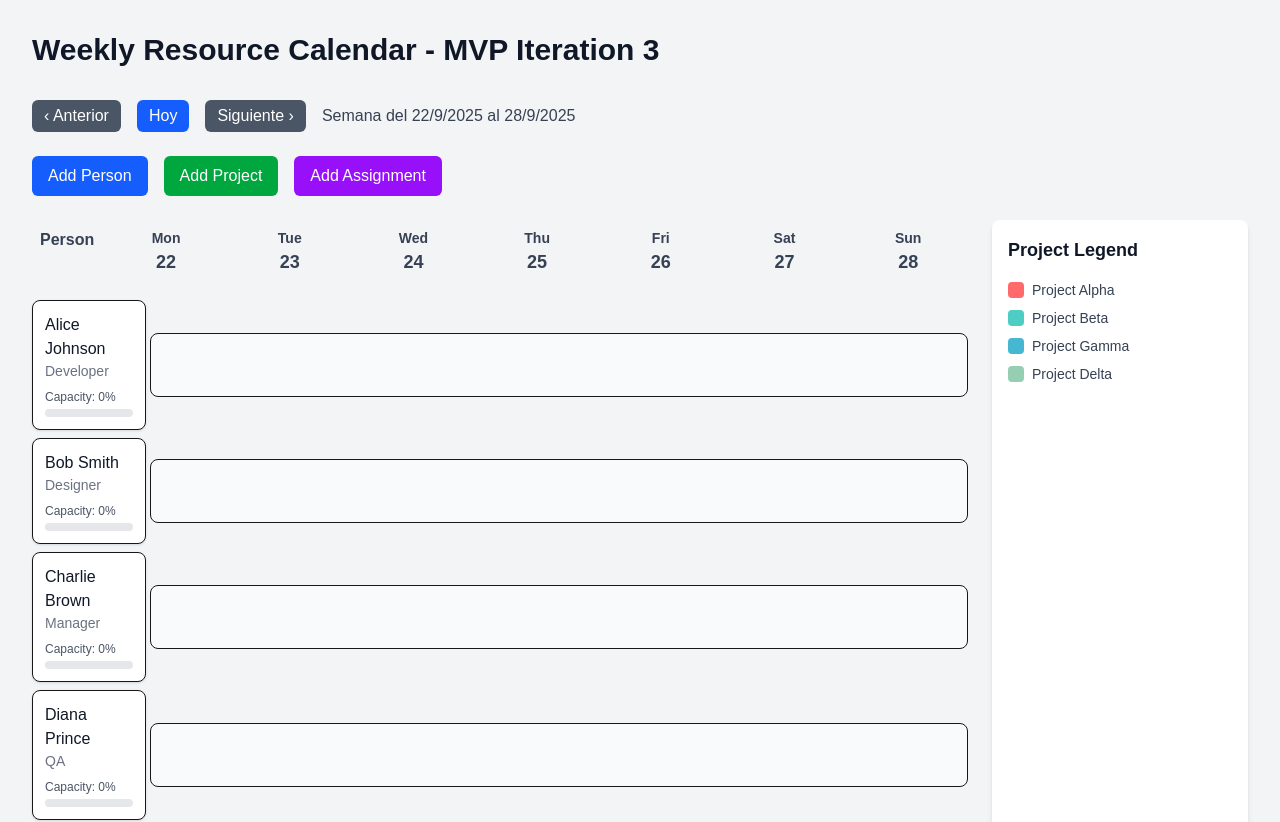
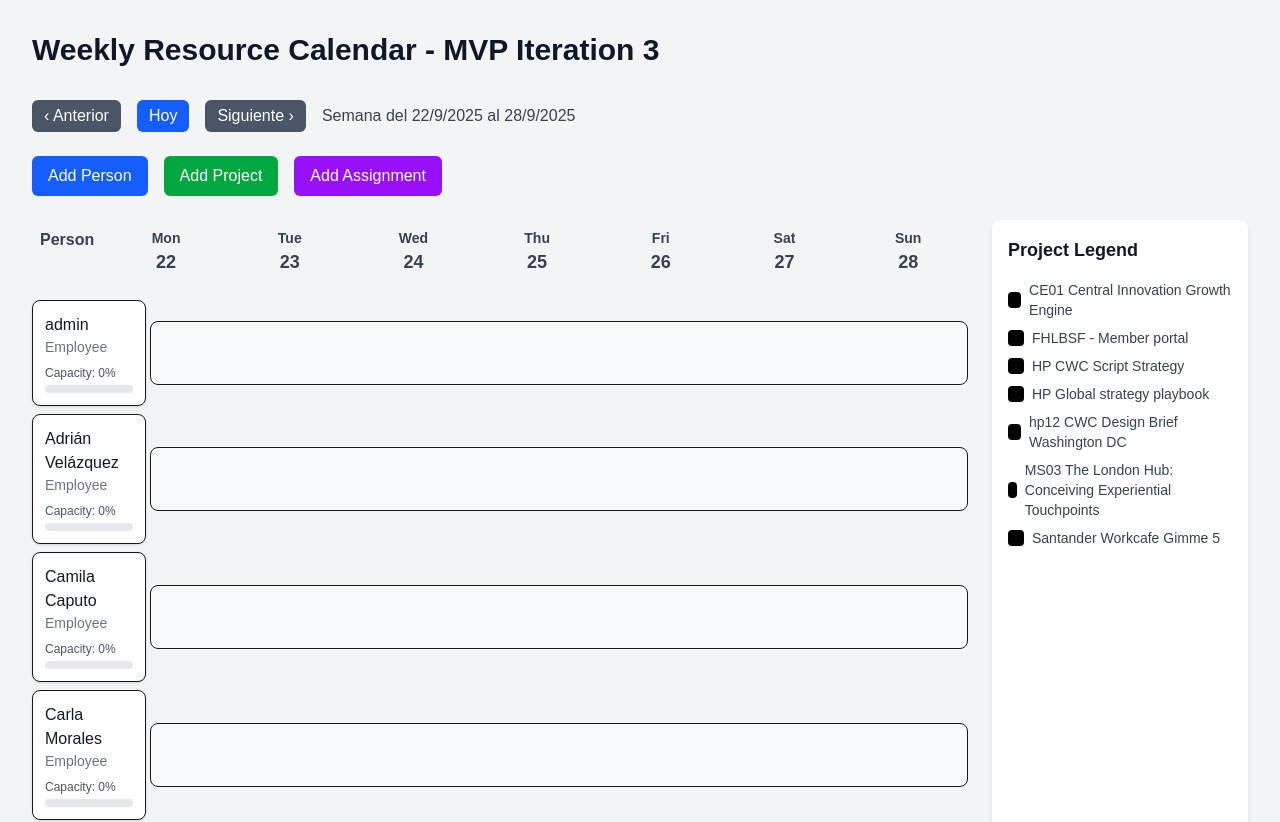
Before and after one commit to JavierVLAB/Project-Manager, a Next.js app: page / in a window 1280 px wide. Shown: the top 822 px of the page. Built offline with nearby package versions, Linux system fonts and the light colour scheme.

Commit message:
adding users and projects files

```diff
--- a/package.json
+++ b/package.json
@@ -12,6 +12,7 @@
     "@dnd-kit/core": "^6.3.1",
     "@dnd-kit/modifiers": "^9.0.0",
     "next": "15.5.4",
+    "papaparse": "^5.5.3",
     "react": "19.1.0",
     "react-dom": "19.1.0",
     "zustand": "^5.0.8"
@@ -20,6 +21,7 @@
     "@eslint/eslintrc": "^3",
     "@tailwindcss/postcss": "^4",
     "@types/node": "^20",
+    "@types/papaparse": "^5.3.16",
     "@types/react": "^19",
     "@types/react-dom": "^19",
     "eslint": "^9",
--- a/src/app/page.tsx
+++ b/src/app/page.tsx
@@ -1,6 +1,6 @@
 'use client';
 
-import { useState } from 'react';
+import { useState, useEffect } from 'react';
 import { DragEndEvent } from '@dnd-kit/core';
 import { WeeklyGrid } from '@/components/WeeklyGrid';
 import { PersonRow } from '@/components/PersonRow';
@@ -12,10 +12,14 @@ import { useCalendarStore } from '@/stores/calendarStore';
 import { pixelToDate, assignmentsOverlap, pixelWidthToDays, getWeekDays } from '@/utils/calendarUtils';
 
 export default function Home() {
-  const { people, assignments, updateAssignment, selectedWeek, goToPreviousWeek, goToNextWeek, goToToday } = useCalendarStore();
+  const { people, assignments, updateAssignment, selectedWeek, goToPreviousWeek, goToNextWeek, goToToday, loadData } = useCalendarStore();
   const [personDialogOpen, setPersonDialogOpen] = useState(false);
   const [projectDialogOpen, setProjectDialogOpen] = useState(false);
   const [assignmentDialogOpen, setAssignmentDialogOpen] = useState(false);
+
+  useEffect(() => {
+    loadData();
+  }, [loadData]);
 
   const weekDays = getWeekDays(selectedWeek, 1);
 
--- a/src/components/ProjectLegend.tsx
+++ b/src/components/ProjectLegend.tsx
@@ -4,7 +4,7 @@ import React from 'react';
 import { useCalendarStore } from '@/stores/calendarStore';
 
 export const ProjectLegend: React.FC = () => {
-  const { projects } = useCalendarStore();
+  const { projects, updateProjectColor } = useCalendarStore();
 
   return (
     <div className="bg-white p-4 rounded-lg shadow-md w-64">
@@ -13,9 +13,20 @@ export const ProjectLegend: React.FC = () => {
         {projects.map((project) => (
           <div key={project.id} className="flex items-center space-x-2">
             <div
-              className="w-4 h-4 rounded"
+              className="w-4 h-4 rounded cursor-pointer"
               style={{ backgroundColor: project.color }}
+              onClick={() => {
+                const input = document.getElementById(`color-input-${project.id}`) as HTMLInputElement;
+                input?.click();
+              }}
             ></div>
+            <input
+              id={`color-input-${project.id}`}
+              type="color"
+              value={project.color}
+              onChange={(e) => updateProjectColor(project.id, e.target.value)}
+              style={{ display: 'none' }}
+            />
             <span className="text-sm text-gray-700">{project.name}</span>
           </div>
         ))}
--- a/src/stores/calendarStore.ts
+++ b/src/stores/calendarStore.ts
@@ -2,6 +2,7 @@ import { create } from 'zustand';
 import { persist, createJSONStorage } from 'zustand/middleware';
 import { Person, Project, Assignment } from '@/types';
 import { snapToWeek } from '@/utils/calendarUtils';
+import Papa from 'papaparse';
 
 // Custom reviver to convert date strings back to Date objects
 const dateReviver = (key: string, value: unknown) => {
@@ -23,6 +24,7 @@ interface CalendarActions {
   updatePerson: (id: string, updates: Partial<Omit<Person, 'id'>>) => void;
   addProject: (project: Omit<Project, 'id'>) => void;
   updateProject: (id: string, updates: Partial<Omit<Project, 'id'>>) => void;
+  updateProjectColor: (id: string, color: string) => void;
   addAssignment: (assignment: Omit<Assignment, 'id'>) => void;
   updateAssignment: (id: string, updates: Partial<Omit<Assignment, 'id'>>) => void;
   getPersonCapacity: (personId: string) => number;
@@ -31,25 +33,15 @@ interface CalendarActions {
   goToPreviousWeek: () => void;
   goToNextWeek: () => void;
   goToToday: () => void;
+  loadData: () => Promise<void>;
 }
 
 export const useCalendarStore = create<CalendarState & CalendarActions>()(
   persist(
     (set, get) => ({
   selectedWeek: snapToWeek(new Date()),
-  people: [
-    { id: '1', name: 'Alice Johnson', role: 'Developer' },
-    { id: '2', name: 'Bob Smith', role: 'Designer' },
-    { id: '3', name: 'Charlie Brown', role: 'Manager' },
-    { id: '4', name: 'Diana Prince', role: 'QA' },
-    { id: '5', name: 'Eve Wilson', role: 'Developer' },
-  ],
-  projects: [
-    { id: '1', name: 'Project Alpha', color: '#FF6B6B' },
-    { id: '2', name: 'Project Beta', color: '#4ECDC4' },
-    { id: '3', name: 'Project Gamma', color: '#45B7D1' },
-    { id: '4', name: 'Project Delta', color: '#96CEB4' },
-  ],
+  people: [],
+  projects: [],
   assignments: [
     {
       id: '1',
@@ -104,6 +96,9 @@ export const useCalendarStore = create<CalendarState & CalendarActions>()(
   updateProject: (id, updates) => set((state) => ({
     projects: state.projects.map(p => p.id === id ? { ...p, ...updates } : p),
   })),
+  updateProjectColor: (id, color) => set((state) => ({
+    projects: state.projects.map(p => p.id === id ? { ...p, color } : p),
+  })),
   addAssignment: (assignment) => set((state) => {
     if (!state.validateCapacity(assignment.personId, assignment.percentage)) {
       console.warn('Capacity limit exceeded, assignment not added');
@@ -151,12 +146,43 @@ export const useCalendarStore = create<CalendarState & CalendarActions>()(
     return { selectedWeek: nextWeek };
   }),
   goToToday: () => set({ selectedWeek: snapToWeek(new Date()) }),
+  loadData: async () => {
+    try {
+      // Load projects
+      const projectsResponse = await fetch('/projects.csv');
+      const projectsText = await projectsResponse.text();
+      const projectsParsed = Papa.parse(projectsText, { header: false, skipEmptyLines: true });
+      const projects: Project[] = projectsParsed.data.slice(1).map((row: any, index: number) => ({
+        id: (index + 1).toString(),
+        name: row[1] || '',
+        color: '#000000',
+      }));
+
+      // Load users
+      const usersResponse = await fetch('/users.csv');
+      const usersText = await usersResponse.text();
+      const usersParsed = Papa.parse(usersText, { header: false, skipEmptyLines: true });
+      const users: Person[] = usersParsed.data.slice(1).filter((row: any) => row[0] && row[0] !== 'Total de horas trabajadas').map((row: any, index: number) => ({
+        id: row[1] || (index + 1).toString(),
+        name: row[0],
+        role: 'Employee',
+      }));
+
+      set({ people: users, projects: projects });
+    } catch (error) {
+      console.error('Error loading data from CSV:', error);
+    }
+  },
     }),
     {
       name: 'calendar-storage',
       storage: createJSONStorage(() => localStorage, {
         reviver: dateReviver,
       }),
+      partialize: (state) => ({
+        assignments: state.assignments,
+        selectedWeek: state.selectedWeek,
+      }),
     }
   )
 );
```
Also changed, not shown: public/projects.csv (added), public/users.csv (added), 1 other file (tests, documents, lock files or other folders).
